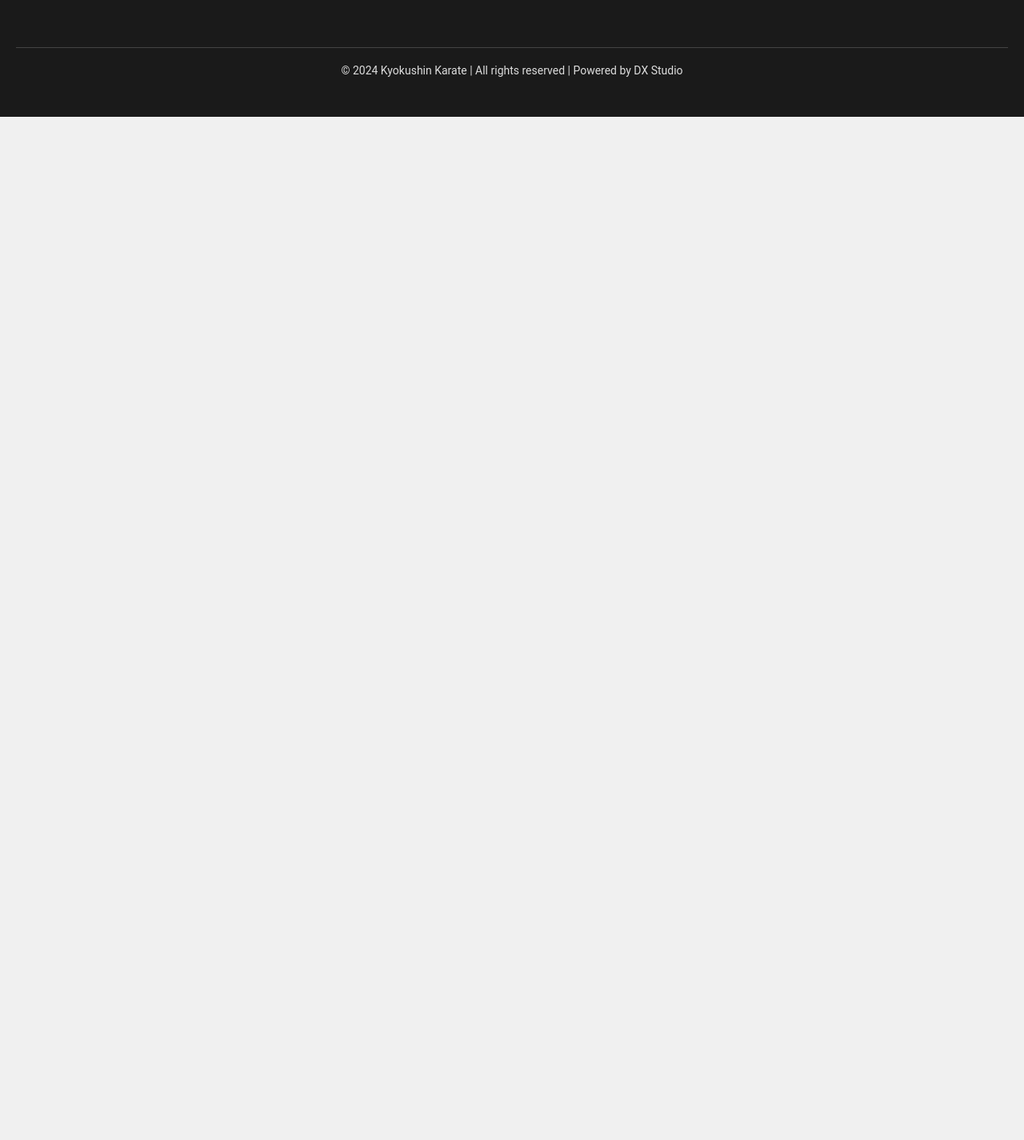
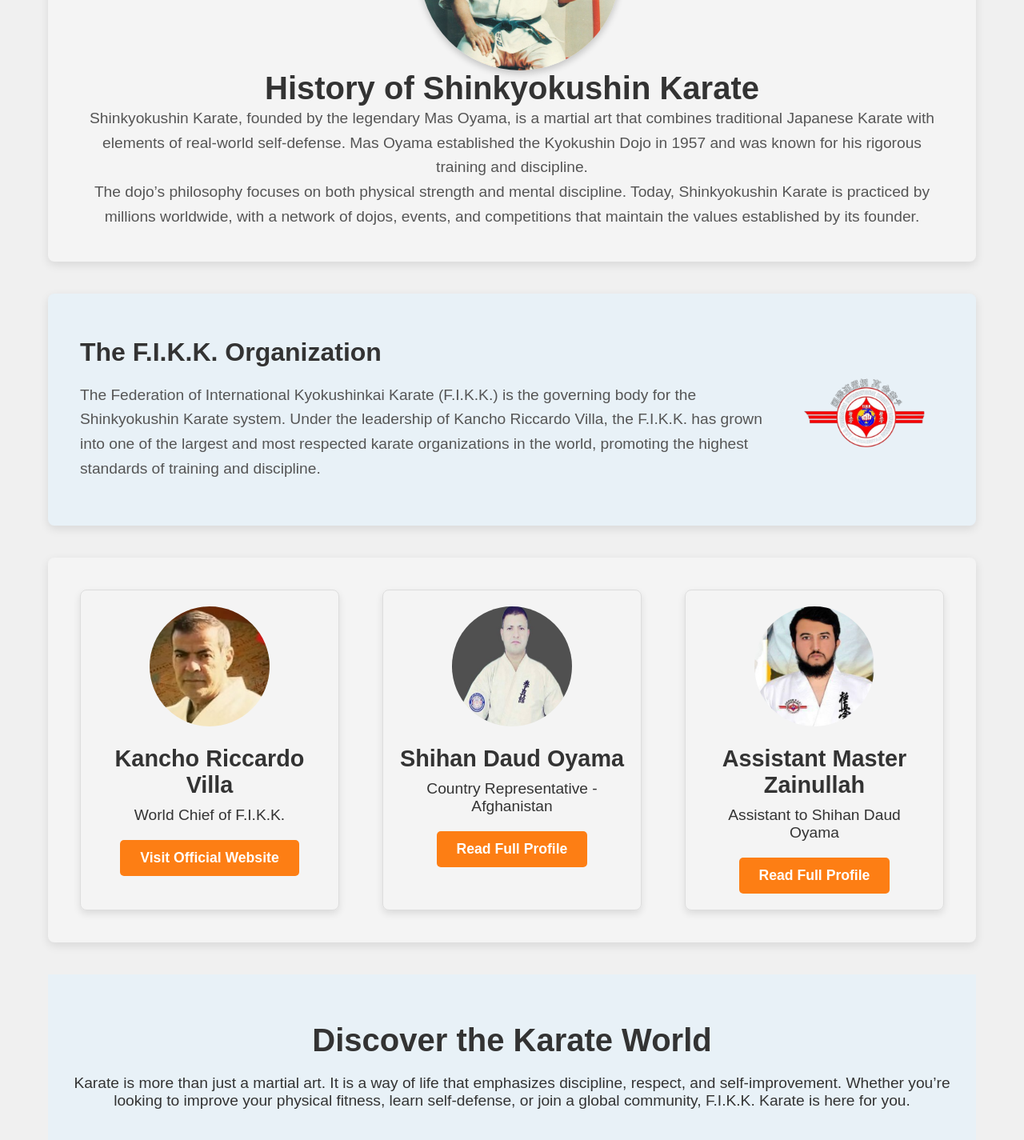
Before and after one commit to romal10/kyokushinkai-Daud, a Next.js app: page /about in a window 1280 px wide. Shown: the part 300-1725 px from the top of the page at 80% size. Before the commit the page ends 800 px from the top, so only its background shows below. Built offline with nearby package versions, Linux system fonts and the light colour scheme.

Commit message:
About us page done

```diff
--- a/app/about/page.tsx
+++ b/app/about/page.tsx
@@ -1,13 +1,94 @@
-// app/about/page.tsx
-import React from 'react';
+// pages/about.tsx
 
-const About = () => {
+import styles from '../../styles/About.module.css';
+
+import Link from 'next/link';
+
+const AboutPage = () => {
   return (
-    <div>
-      <h1>About Us</h1>
-      <p>Welcome to the About page.</p>
+    <div className={styles.aboutPage}>
+      {/* History Section */}
+      <section className={styles.historySection}>
+        <div className={styles.historyImage}>
+          <img src="/images/mas-oyama.jpg" alt="Mas Oyama - Founder of Kyokushin Karate" />
+        </div>
+        <div className={styles.historyText}>
+          <h2>History of Shinkyokushin Karate</h2>
+          <p>
+            Shinkyokushin Karate, founded by the legendary Mas Oyama, is a martial art
+            that combines traditional Japanese Karate with elements of real-world
+            self-defense. Mas Oyama established the Kyokushin Dojo in 1957 and was known
+            for his rigorous training and discipline.
+          </p>
+          <p>
+            The dojo’s philosophy focuses on both physical strength and mental discipline.
+            Today, Shinkyokushin Karate is practiced by millions worldwide, with a network of
+            dojos, events, and competitions that maintain the values established by its founder.
+          </p>
+        </div>
+      </section>
+
+      {/* F.I.K.K Section */}
+      <section className={styles.fikkSection}>
+        <div className={styles.fikkText}>
+          <h2>The F.I.K.K. Organization</h2>
+          <p>
+            The Federation of International Kyokushinkai Karate (F.I.K.K.) is the governing
+            body for the Shinkyokushin Karate system. Under the leadership of Kancho Riccardo
+            Villa, the F.I.K.K. has grown into one of the largest and most respected karate
+            organizations in the world, promoting the highest standards of training and
+            discipline.
+          </p>
+        </div>
+        <div className={styles.fikkImage}>
+        <img src="/images/fikk-logo.png" alt="F.I.K.K. Organization" className={styles.fikkLogo} />
+
+        </div>
+      </section>
+
+      {/* Leadership Section */}
+      <section className={styles.leadershipSection}>
+        <div className={styles.leaderCard}>
+          <img src="/images/kancho.jpg" alt="Master Kancho Riccardo Villa" />
+          <h3>Kancho Riccardo Villa</h3>
+          <p>World Chief of F.I.K.K.</p>
+          <Link href="https://www.fikk-kyokushin.com/">
+            <button className={styles.profileBtn}>Visit Official Website</button>
+          </Link>
+        </div>
+        <div className={styles.leaderCard}>
+          <img src="/images/shihan-daud.jpg" alt="Master Shihan Daud Oyama" />
+          <h3>Shihan Daud Oyama</h3>
+          <p>Country Representative - Afghanistan</p>
+          <Link href="/shihan-daud-profile">
+            <button className={styles.profileBtn}>Read Full Profile</button>
+          </Link>
+        </div>
+        <div className={styles.leaderCard}>
+          <img src="/images/zainullah.jpg" alt="Assistant Master Zainullah" />
+          <h3>Assistant Master Zainullah</h3>
+          <p>Assistant to Shihan Daud Oyama</p>
+          <Link href="/zainullah-profile">
+            <button className={styles.profileBtn}>Read Full Profile</button>
+          </Link>
+        </div>
+      </section>
+
+      {/* Discover Karate Section */}
+      <section className={styles.discoverKarateSection}>
+        <h2>Discover the Karate World</h2>
+        <p>
+          Karate is more than just a martial art. It is a way of life that emphasizes
+          discipline, respect, and self-improvement. Whether you’re looking to improve your
+          physical fitness, learn self-defense, or join a global community, F.I.K.K. Karate is
+          here for you.
+        </p>
+        <Link href="/classes">
+          <button className={styles.discoverKarateBtn}>Discover Our Classes</button>
+        </Link>
+      </section>
     </div>
   );
 };
 
-export default About;
+export default AboutPage;
--- /dev/null
+++ b/styles/About.module.css
@@ -0,0 +1,290 @@
+/* General Styles */
+.aboutPage {
+    padding: 100px 20px 20px; /* Add padding to the top */
+    max-width: 1200px;
+    margin: 0 auto;
+  }
+
+  /* Page Title */
+  .pageTitle {
+    text-align: center;
+    font-size: 3rem;
+    font-weight: bold;
+    margin-bottom: 30px;
+    color: #333;
+  }
+
+  /* History Section */
+  .historySection {
+    display: flex;
+    justify-content: center;
+    align-items: center;
+    margin-bottom: 40px;
+    background-color: #f4f4f4;
+    padding: 40px;
+    border-radius: 8px;
+    box-shadow: 0 4px 12px rgba(0, 0, 0, 0.1);
+    flex-direction: column; /* Stack image and text vertically on mobile */
+    text-align: center; /* Ensures the text is also centered */
+  }
+
+/* History Section Image (Mas Oyama) */
+.historyImage img {
+    width: 250px !important; /* Force the image width to 10px */
+    height: auto !important; /* Maintain aspect ratio */
+    display: block;
+    margin-left: 20px; /* Space between the image and the text */
+    margin-top: 10px;
+    border-radius: 50%; /* Makes the image round */
+    box-shadow: 0 4px 8px rgba(0, 0, 0, 0.2); /* Adds a subtle shadow */
+    transition: transform 0.3s ease, box-shadow 0.3s ease; /* Smooth transition for both zoom and shadow */
+  }
+
+  /* Hover effect for image */
+  .historyImage img:hover {
+    transform: scale(1.1); /* Slight zoom effect */
+    box-shadow: 0 6px 12px rgba(0, 0, 0, 0.3); /* Darker shadow on hover */
+  }
+
+
+
+  /* History Text */
+  .historyText {
+    flex: 1;
+  }
+
+  .historyText h2 {
+    font-size: 2.5rem;
+    color: #333;
+  }
+
+  .historyText p {
+    font-size: 1.2rem;
+    line-height: 1.6;
+    color: #555;
+  }
+
+  /* Mobile Responsiveness */
+  @media (max-width: 768px) {
+    .historySection {
+      padding: 20px;
+    }
+
+    .historyImage {
+      width: 250px; /* Adjust for mobile */
+      margin-bottom: 20px;
+    }
+
+    .historyText h2 {
+      font-size: 2rem;
+    }
+
+    .historyText p {
+      font-size: 1rem;
+    }
+  }
+
+  @media (max-width: 480px) {
+    /* Further adjustments for very small mobile devices */
+    .historyImage {
+      width: 180px; /* Further reduce image size on small mobile devices */
+    }
+  }
+
+  /* F.I.K.K Section */
+  .fikkSection {
+    display: flex;
+    justify-content: center; /* Center content */
+    align-items: center;
+    margin-bottom: 40px;
+    padding: 40px;
+    background-color: #e8f1f7;
+    border-radius: 8px;
+    box-shadow: 0 4px 12px rgba(0, 0, 0, 0.1);
+    flex-direction: row; /* Keep side-by-side layout */
+    text-align: left; /* Align text to the left */
+    justify-content: space-between; /* Space between text and logo */
+  }
+
+  .fikkText {
+    max-width: 80%; /* Make text take more space */
+  }
+
+  .fikkText h2 {
+    font-size: 2rem;
+    color: #333;
+    margin-bottom: 20px;
+  }
+
+  .fikkText p {
+    font-size: 1.2rem;
+    line-height: 1.6;
+    color: #555;
+  }
+
+/* F.I.K.K Logo */
+.fikkLogo {
+    width: 200px !important; /* Force the logo width to 10px */
+    height: auto !important; /* Maintain aspect ratio */
+    display: block;
+    margin-left: 20px; /* Space between the logo and text */
+    margin-right: auto;
+    margin-top: 10px;
+    transition: transform 0.3s ease;
+  }
+
+  .fikkLogo:hover {
+    transform: scale(1.1); /* Slight zoom effect */
+  }
+
+
+
+  /* Leadership Section */
+  .leadershipSection {
+    display: flex;
+    justify-content: space-between;
+    margin-bottom: 40px;
+    padding: 40px;
+    background-color: #f4f4f4;
+    border-radius: 8px;
+    box-shadow: 0 4px 12px rgba(0, 0, 0, 0.1);
+  }
+
+  .leaderCard {
+    text-align: center;
+    width: 30%;
+    border: 1px solid #ddd;
+    border-radius: 8px;
+    padding: 20px;
+    box-shadow: 0 4px 10px rgba(0, 0, 0, 0.1);
+  }
+
+  .leaderCard img {
+    border-radius: 50%;
+    width: 150px;
+    height: 150px;
+    margin-bottom: 20px;
+    transition: all 0.3s ease;
+  }
+
+  .leaderCard img:hover {
+    transform: scale(1.1);
+  }
+
+  .leaderCard h3 {
+    font-size: 1.8rem;
+    margin-bottom: 10px;
+  }
+
+  .leaderCard p {
+    font-size: 1.2rem;
+    margin-bottom: 20px;
+  }
+
+  .profileBtn {
+    background-color: #fd7e14;
+    color: white;
+    padding: 12px 25px;
+    border: none;
+    border-radius: 5px;
+    font-size: 1.1rem;
+    font-weight: bold;
+    cursor: pointer;
+    transition: all 0.3s ease-out;
+  }
+
+  .profileBtn:hover {
+    background-color: #d76b0f;
+    transform: scale(1.05);
+  }
+
+  .profileBtn:focus {
+    outline: none;
+    box-shadow: 0 0 5px rgba(0, 0, 0, 0.2);
+  }
+
+  /* Discover Karate Section */
+  .discoverKarateSection {
+    text-align: center;
+    padding: 60px 20px;
+    background-color: #e8f1f7;
+  }
+
+  .discoverKarateSection h2 {
+    font-size: 2.5rem;
+    margin-bottom: 20px;
+  }
+
+  .discoverKarateSection p {
+    font-size: 1.2rem;
+    margin-bottom: 40px;
+  }
+
+  .discoverKarateBtn {
+    background-color: #fd7e14;
+    color: white;
+    padding: 14px 30px;
+    border: none;
+    border-radius: 5px;
+    font-size: 1.2rem;
+    font-weight: bold;
+    cursor: pointer;
+  }
+
+  .discoverKarateBtn:hover {
+    background-color: #d76b0f;
+    transform: scale(1.05);
+  }
+
+  /* Mobile Responsiveness */
+  @media (max-width: 768px) {
+    /* History Section on mobile */
+    .historySection {
+      padding: 20px;
+    }
+
+    .historyImage {
+      max-width: 100%;
+      height: auto;
+      margin-bottom: 20px;
+    }
+
+    /* F.I.K.K Section on mobile */
+    .fikkSection {
+      flex-direction: column;
+      padding: 20px;
+    }
+
+    /* Leadership Section on mobile */
+    .leadershipSection {
+      flex-direction: column;
+      padding: 20px;
+    }
+
+    .leaderCard {
+      width: 80%;
+      margin-bottom: 20px;
+    }
+  }
+
+  @media (max-width: 480px) {
+    .pageTitle {
+      font-size: 2rem;
+    }
+
+    .historyText h2 {
+      font-size: 2rem;
+    }
+
+    .historyText p {
+      font-size: 1rem;
+    }
+
+    .discoverKarateSection h2 {
+      font-size: 2rem;
+    }
+
+    .discoverKarateSection p {
+      font-size: 1rem;
+    }
+  }
```
Also changed, not shown: public/images/fikk-logo.png (added), public/images/mas-oyama.jpg (added).
